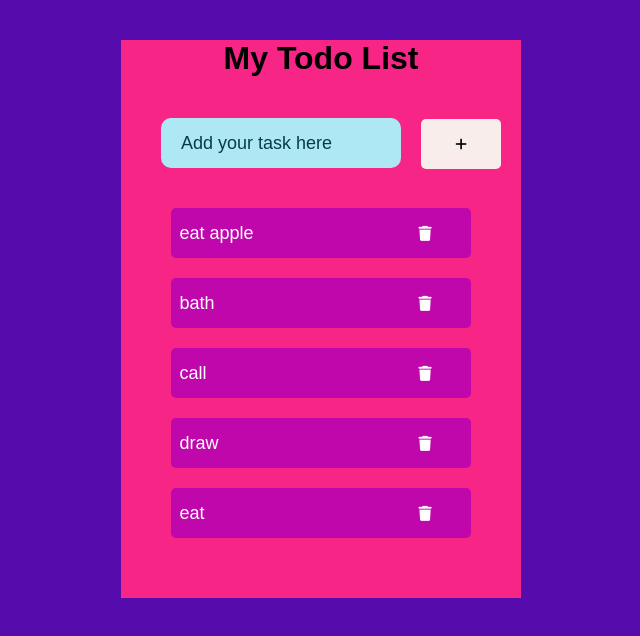
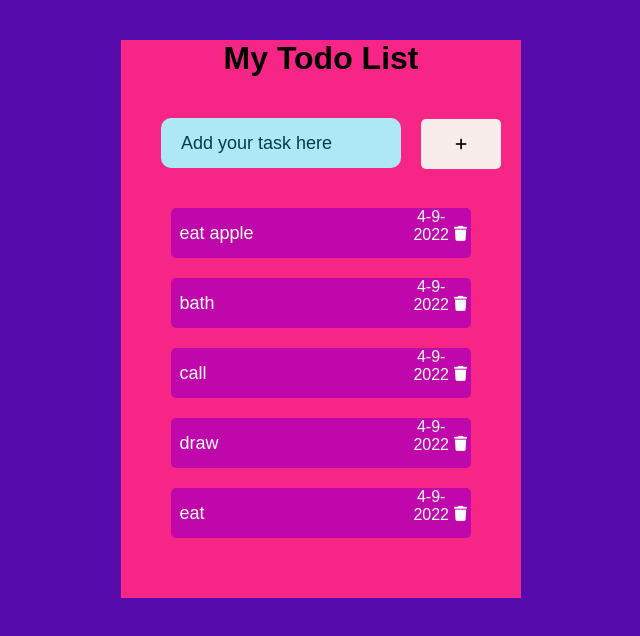
Before and after one commit to OmBharti999/TodoList, a React (Create React App) app: page / in a window 1280 px wide. Shown: the top 636 px of the page, without its empty margins (319-959 px from the left). Built offline with nearby package versions, Linux system fonts and the light colour scheme.

Commit message:
Update List.jsx

```diff
--- a/src/components/List.jsx
+++ b/src/components/List.jsx
@@ -3,9 +3,11 @@ import "./list.css";
 import FlipMove from "react-flip-move";
 
 export default function List(p) {
+  const date = new Date();
   const listItems = p.arr.map((item, i) => (
     <div key={i} className="list">
       <input value={item} onChange={(e) => p.edit(e.target.value, i)} />
+      <span>{`${date.getDay()}-${date.getMonth()}-${date.getFullYear()}`}</span>{" "}
       <i className="fa-solid fa-trash" onClick={() => p.del(i)}></i>
     </div>
   ));
```
